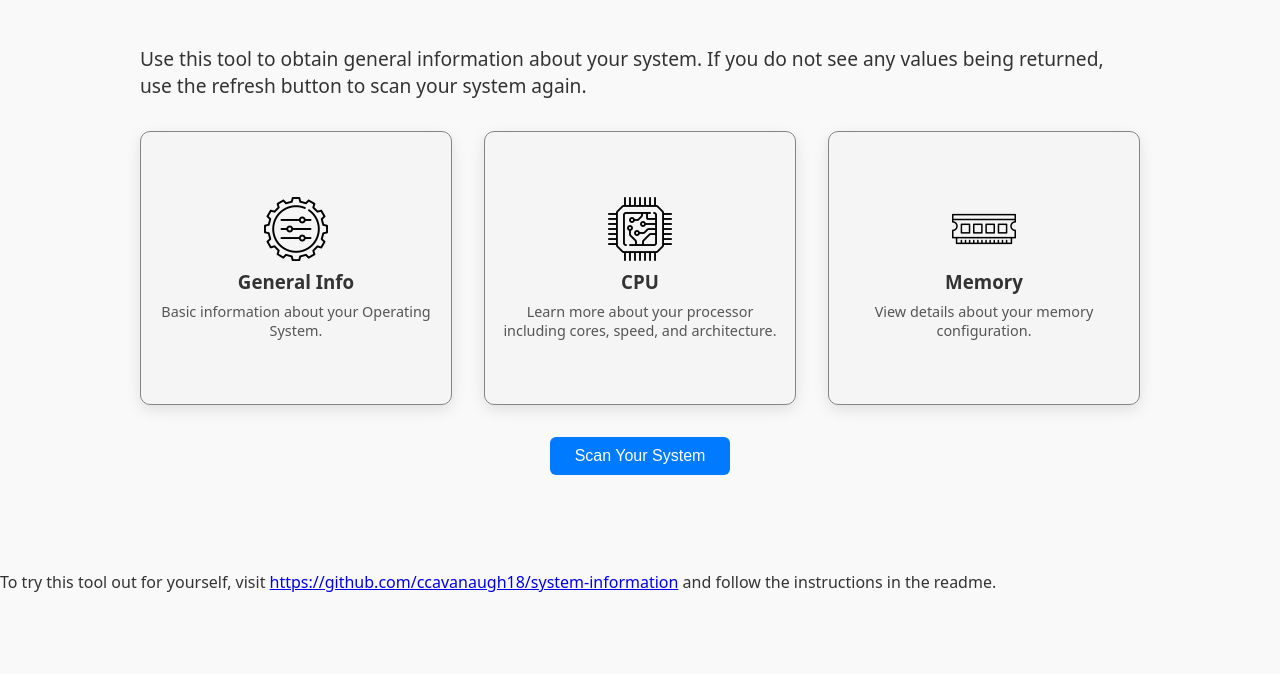
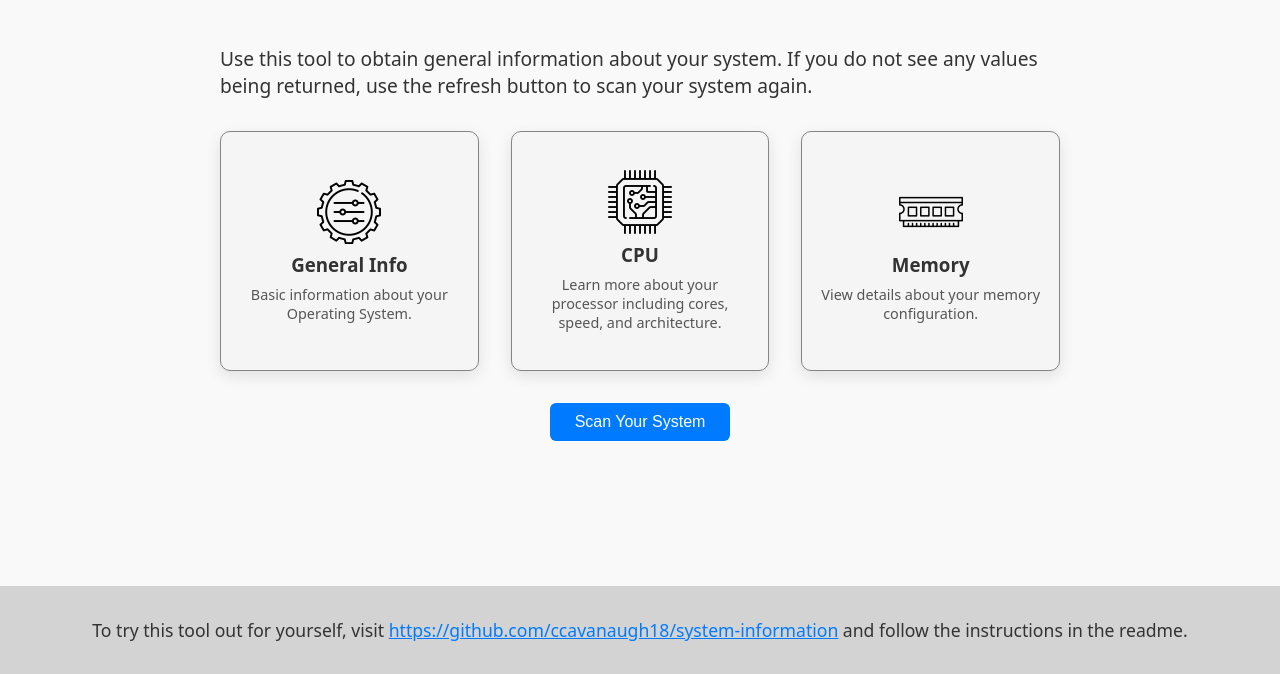
Before and after one commit to ccavanaugh18/system-information, a website: page public/index.html in a window 1280 px wide. Shown: the part 126-800 px from the top of the page. Drawn offline with Linux system fonts and the light colour scheme.

Commit message:
Update style.css

```diff
--- a/public/style.css
+++ b/public/style.css
@@ -1,5 +1,6 @@
 *{
     margin: 0;
+    box-sizing: border-box;
 }
 body {
     font-family: system-ui, sans-serif;
@@ -18,6 +19,10 @@ h1 {
 
 .mb-2 {
     margin-bottom: 2rem;
+}
+
+.blue {
+    color: #007BFF;
 }
 
 .container {
@@ -159,3 +164,14 @@ li {
 li:last-child {
     border-bottom: none;
 }
+
+.footer {
+    text-align: center;
+    background-color: #D3D3D3;
+    padding: 2rem;
+    position: absolute;
+    bottom: 0;
+    width: 100%;
+    word-wrap: break-word;
+    font-size: 1.1rem;
+}
```
